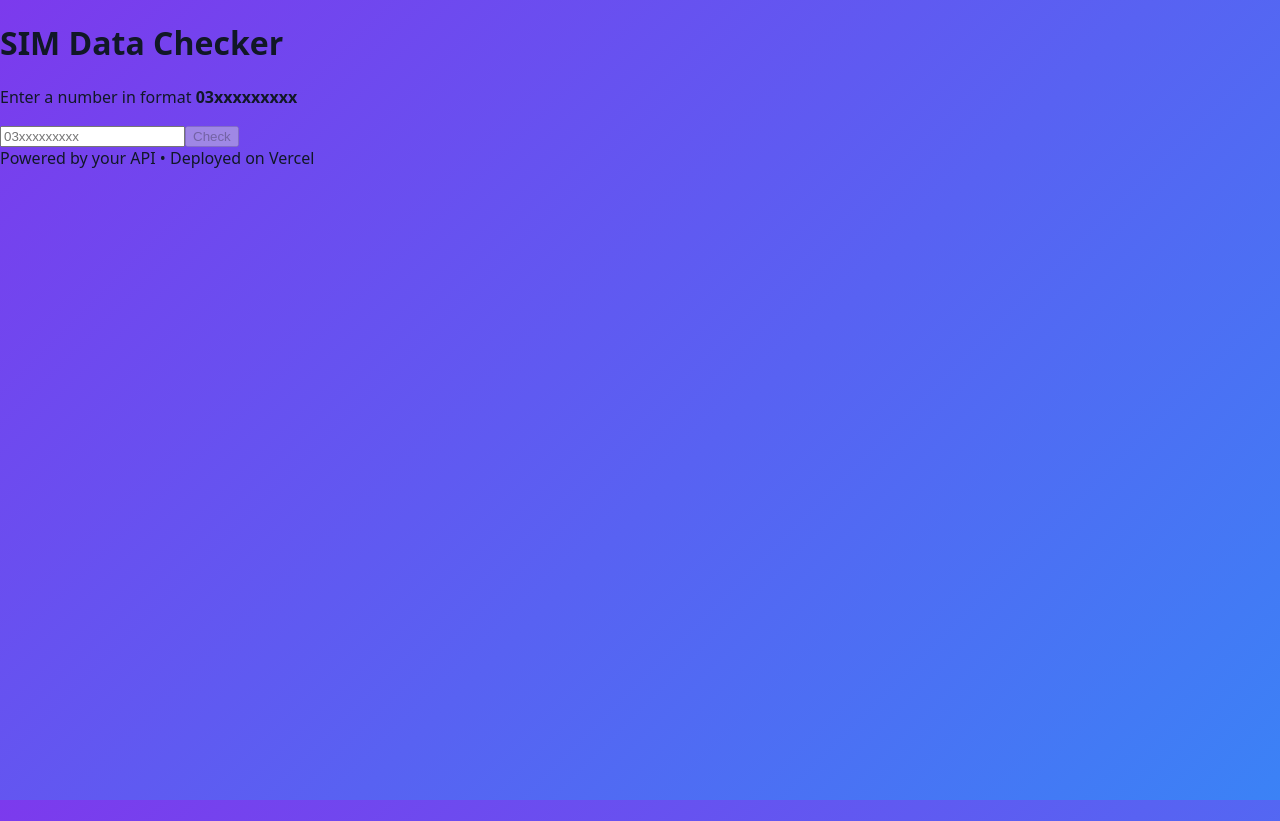
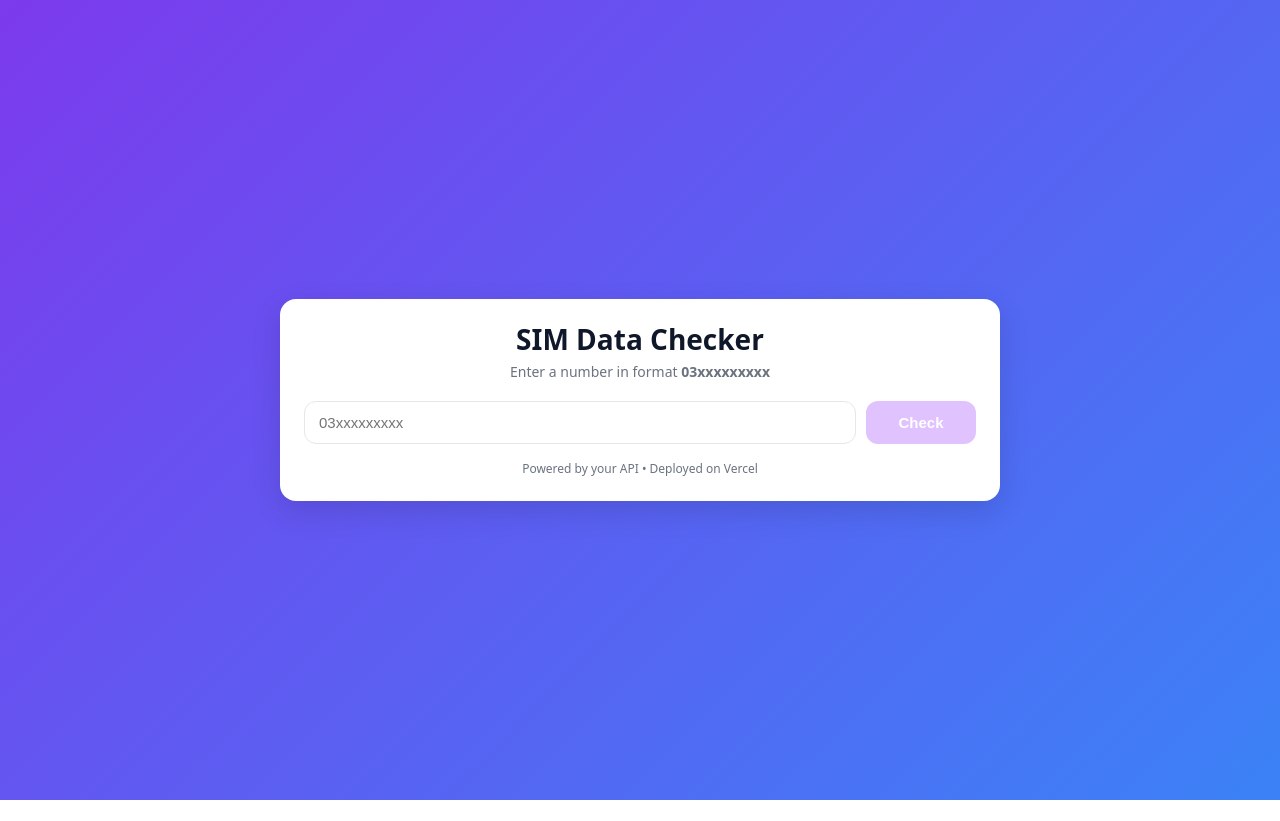
Before and after one commit to saeedgoraya987/paksimdata, a Next.js app: page / in a window 1280 px wide. After the commit the page ends 800 px from the top, so only its background shows below. Built offline with nearby package versions, Linux system fonts and the light colour scheme.

Commit message:
Update index.js

```diff
--- a/pages/index.js
+++ b/pages/index.js
@@ -12,13 +12,15 @@ export default function Home() {
   async function handleCheck() {
     setError("");
     setPayload(null);
+
     if (!isValid) {
       setError("Please enter a valid number (e.g., 03xxxxxxxxx).");
       return;
     }
+
     setLoading(true);
     try {
-      // Use the serverless proxy we set up at /api/simdata
+      // Use your Vercel API route (proxy) or call upstream directly
       const res = await fetch(`/api/simdata?num=${encodeURIComponent(number)}`);
       const json = await res.json();
       if (!json.ok) throw new Error(json.error || "Failed to fetch data");
@@ -44,60 +46,47 @@ export default function Home() {
         <meta name="viewport" content="width=device-width, initial-scale=1" />
       </Head>
 
-      <div className="min-h-screen bg-gradient-to-br from-purple-600 to-blue-500 flex items-center justify-center p-4">
-        <div className="bg-white w-full max-w-xl rounded-2xl shadow-xl p-6">
-          <h1 className="text-3xl font-extrabold text-gray-900 text-center">SIM Data Checker</h1>
-          <p className="text-center text-gray-600 mt-1">
-            Enter a number in format <b>03xxxxxxxxx</b>
-          </p>
+      <div className="page">
+        <div className="card">
+          <h1 className="title">SIM Data Checker</h1>
+          <p className="subtitle">Enter a number in format <b>03xxxxxxxxx</b></p>
 
-          <div className="mt-6 flex gap-2">
+          <div className="form">
             <input
+              className={`input ${!isValid && number ? "error" : ""}`}
               inputMode="numeric"
-              pattern="^03\\d{9}$"
               maxLength={11}
               value={number}
-              onChange={(e) => setNumber(e.target.value.replace(/[^0-9]/g, "").slice(0, 11))}
+              onChange={(e) =>
+                setNumber(e.target.value.replace(/[^0-9]/g, "").slice(0, 11))
+              }
               placeholder="03xxxxxxxxx"
-              className={`flex-1 p-3 rounded-xl border outline-none transition
-                ${isValid ? "border-gray-300 focus:ring-2 focus:ring-purple-400"
-                          : "border-red-300 focus:ring-2 focus:ring-red-300"}`}
             />
             <button
+              className="button"
               onClick={handleCheck}
               disabled={loading || !isValid}
-              className={`px-5 min-w-28 rounded-xl font-semibold text-white transition
-                ${loading || !isValid ? "bg-purple-300 cursor-not-allowed" : "bg-purple-600 hover:bg-purple-700"}`}
             >
-              {loading ? (
-                <span className="inline-flex items-center gap-2">
-                  <span className="h-4 w-4 animate-spin rounded-full border-2 border-white border-t-transparent" />
-                  Checking…
-                </span>
-              ) : "Check"}
+              {loading ? (<><span className="spinner" />Checking…</>) : "Check"}
             </button>
           </div>
 
-          {error && (
-            <div className="mt-4 text-sm text-red-600 bg-red-50 border border-red-200 rounded-lg p-3">
-              {error}
-            </div>
-          )}
+          {error && <div className="alert error">{error}</div>}
 
           {rows.length > 0 && (
-            <div className="mt-6 border rounded-xl overflow-hidden">
-              <table className="w-full text-sm">
-                <thead className="bg-purple-600 text-white">
+            <div className="tableWrap">
+              <table className="table">
+                <thead>
                   <tr>
-                    <th className="p-3 text-left">Field</th>
-                    <th className="p-3 text-left">Value</th>
+                    <th>Field</th>
+                    <th>Value</th>
                   </tr>
                 </thead>
                 <tbody>
                   {rows.map(([k, v]) => (
-                    <tr key={k} className="border-t hover:bg-gray-50">
-                      <td className="p-3 font-semibold text-gray-800">{k}</td>
-                      <td className="p-3 text-gray-700 break-words">{v}</td>
+                    <tr key={k}>
+                      <td><strong>{k}</strong></td>
+                      <td>{v}</td>
                     </tr>
                   ))}
                 </tbody>
@@ -105,9 +94,7 @@ export default function Home() {
             </div>
           )}
 
-          <footer className="mt-6 text-xs text-gray-500 text-center">
-            Powered by your API • Deployed on Vercel
-          </footer>
+          <div className="footer">Powered by your API • Deployed on Vercel</div>
         </div>
       </div>
     </>
```
